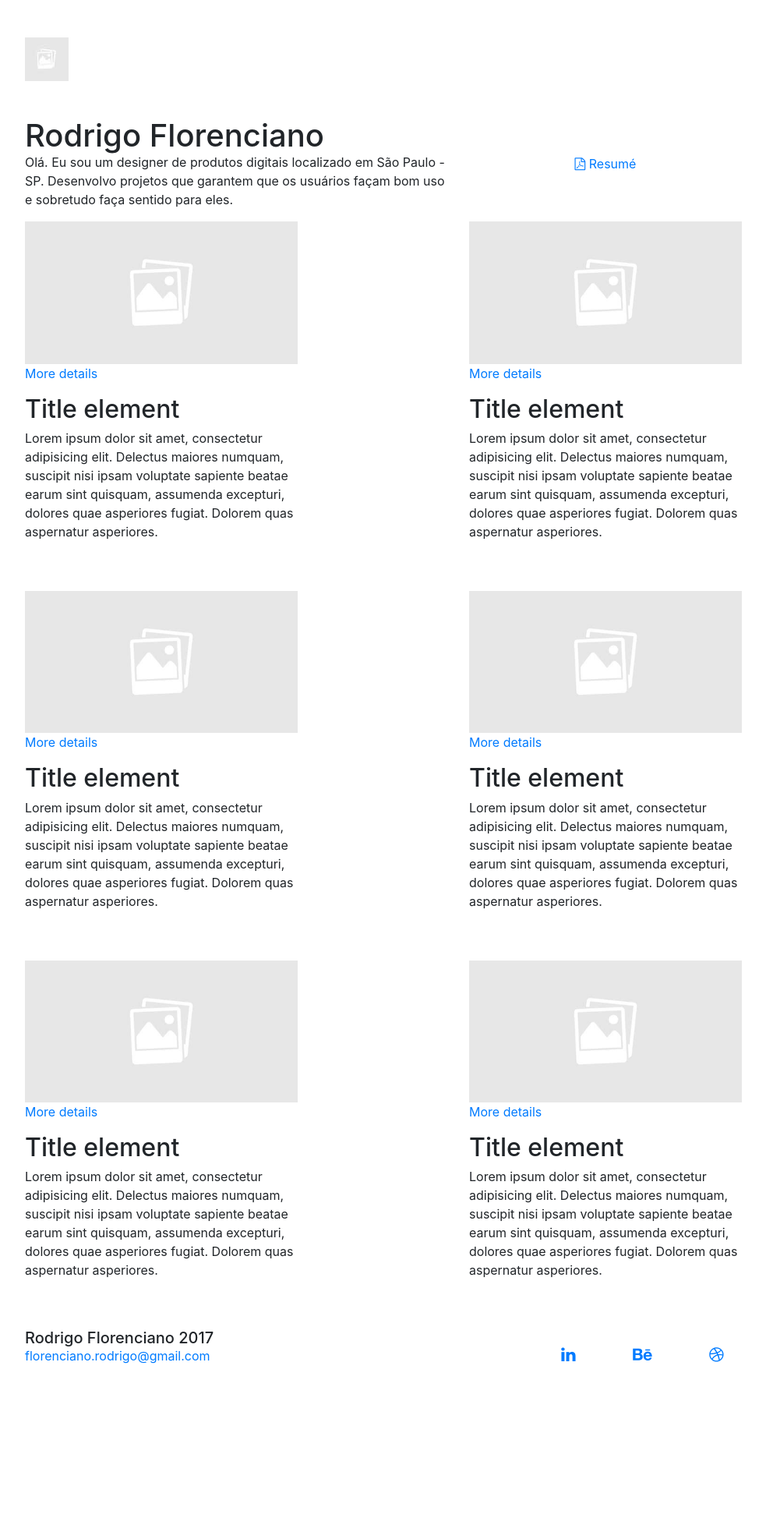
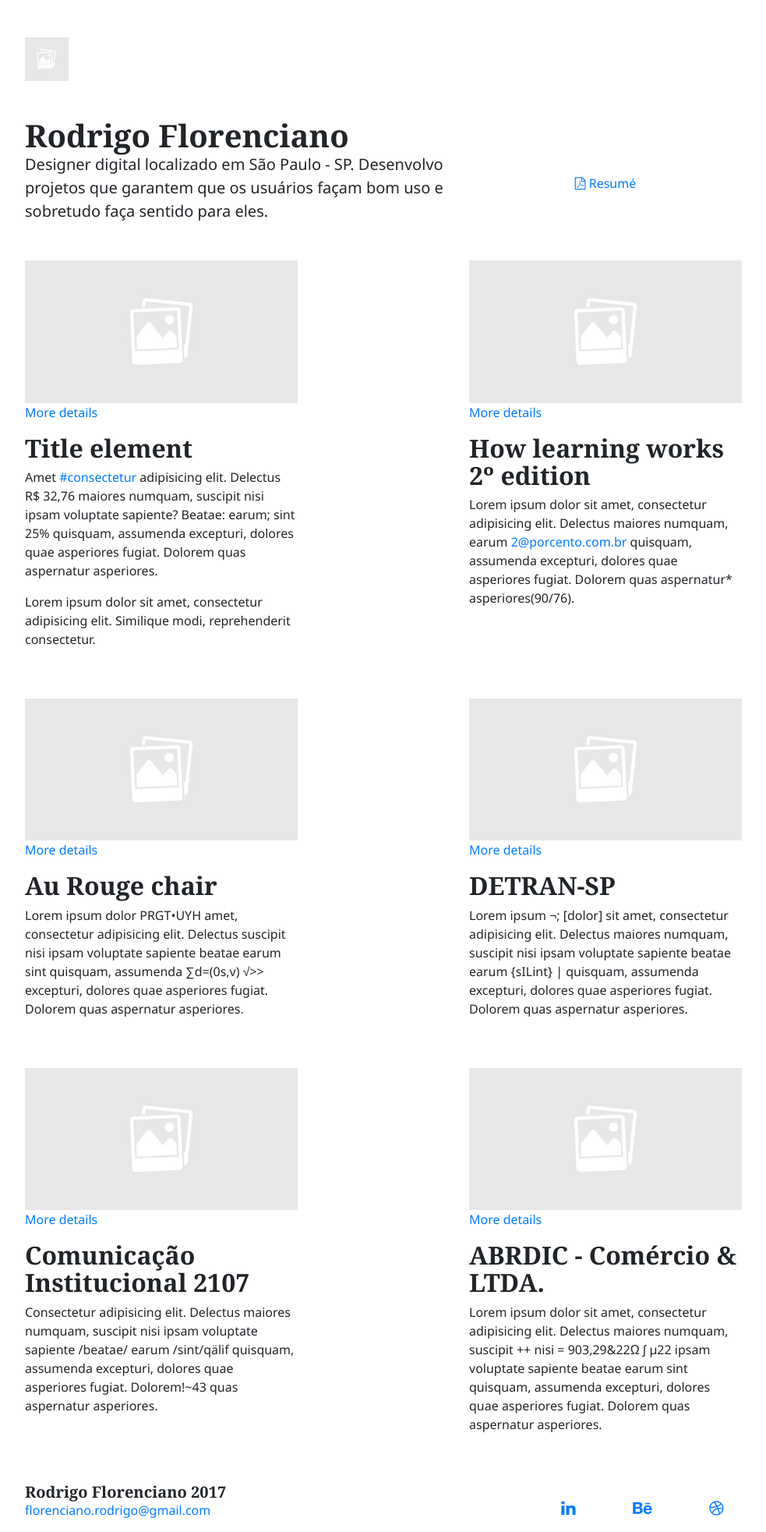
Before and after one commit to florenciano/portifolio, a PHP site: page / in a window 1280 px wide. Shown: the whole page at 78% size, without its empty margins (148-1131 px from the left). Before the commit the page ends 1749 px from the top, so only its background shows below. Run offline with PHP 8.4, Linux system fonts and the light colour scheme.

Commit message:
study - fontes part I

```diff
--- /dev/null
+++ b/new/assets/sass/layout/_footer.scss
@@ -0,0 +1,4 @@
+/************************************
+* Portfolio - Rodrigo Florenciano
+* FOOTER
+************************************/
--- /dev/null
+++ b/new/assets/sass/layout/_main.scss
@@ -0,0 +1,16 @@
+/************************************
+* Portfolio - Rodrigo Florenciano
+* MAIN
+************************************/
+
+// test replace font-size:
+@import url('https://fonts.googleapis.com/css?family=Noto+Sans|Noto+Serif:700');
+
+body {
+	font-family: 'Noto Sans', sans-serif;
+}
+
+.h1, .h2, .h3, .h4, .h5, .h6 {
+	font-family: 'Noto Serif', serif;
+	font-weight: 700;
+}
--- a/new/assets/sass/screen.scss
+++ b/new/assets/sass/screen.scss
@@ -11,5 +11,7 @@
 
 
 
+@import "layout/main";
 @import "layout/header";
+@import "layout/footer";
 @import "font-awesomefont-4.7.0/font-awesome";
--- a/new/index.html
+++ b/new/index.html
@@ -22,8 +22,8 @@
             </div>
             <div class="row justify-content-center">
                 <div class="col-md-6">
-                    <h1 class="mb-0">Rodrigo Florenciano</h1>
-                    <p class="">Olá. Eu sou um designer de produtos digitais localizado em São Paulo - SP. Desenvolvo projetos que garantem que os usuários façam bom uso e sobretudo faça sentido para eles.</p>
+                    <h1 class="h1 mb-0">Rodrigo Florenciano</h1>
+                    <p class="lead mb-5">Designer digital localizado em São Paulo - SP. Desenvolvo projetos que garantem que os usuários façam bom uso e sobretudo faça sentido para eles.</p>
                 </div>
                 <div class="col-md-4">
                     <div class="row h-100">
@@ -39,52 +39,53 @@
                 <div class="col-md-4 mb-5">
                     <img src="assets/img/placeholder.jpg" alt="Imagem do Projeto" class="mw-100">
                     <p><a href="projeto/name-projeto/" title="Titulo do projeto">More details</a></p>
-                    <h2>Title element</h2>
-                    <p>Lorem ipsum dolor sit amet, consectetur adipisicing elit. Delectus maiores numquam, suscipit nisi ipsam voluptate sapiente beatae earum sint quisquam, assumenda excepturi, dolores quae asperiores fugiat. Dolorem quas aspernatur asperiores.</p>
+                    <h2 class=" h2">Title element</h2>
+                    <p>Amet <a href="#">#consectetur</a> adipisicing elit. Delectus R$ 32,76 maiores numquam, suscipit nisi ipsam voluptate sapiente? Beatae: earum; sint 25% quisquam, assumenda excepturi, dolores quae asperiores fugiat. Dolorem quas aspernatur asperiores.</p>
+                    <p>Lorem ipsum dolor sit amet, consectetur adipisicing elit. Similique modi, reprehenderit consectetur.</p>
                 </div>
                 <div class="col-md-2 mb-0"></div>
                 <div class="col-md-4 mb-5">
                     <img src="assets/img/placeholder.jpg" alt="Imagem do Projeto" class="mw-100">
                     <p><a href="projeto/name-projeto/" title="Titulo do projeto">More details</a></p>
-                    <h2>Title element</h2>
-                    <p>Lorem ipsum dolor sit amet, consectetur adipisicing elit. Delectus maiores numquam, suscipit nisi ipsam voluptate sapiente beatae earum sint quisquam, assumenda excepturi, dolores quae asperiores fugiat. Dolorem quas aspernatur asperiores.</p>
+                    <h2 class=" h2">How learning works 2º edition</h2>
+                    <p>Lorem ipsum dolor sit amet, consectetur adipisicing elit. Delectus maiores numquam, earum <a href="#">2@porcento.com.br</a> quisquam, assumenda excepturi, dolores quae asperiores fugiat. Dolorem quas aspernatur* asperiores(90/76).</p>
                 </div>
             </div>
             <div class="row justify-content-center">
                 <div class="col-md-4 mb-5">
                     <img src="assets/img/placeholder.jpg" alt="Imagem do Projeto" class="mw-100">
                     <p><a href="projeto/name-projeto/" title="Titulo do projeto">More details</a></p>
-                    <h2>Title element</h2>
-                    <p>Lorem ipsum dolor sit amet, consectetur adipisicing elit. Delectus maiores numquam, suscipit nisi ipsam voluptate sapiente beatae earum sint quisquam, assumenda excepturi, dolores quae asperiores fugiat. Dolorem quas aspernatur asperiores.</p>
+                    <h2 class=" h2">Au Rouge chair</h2>
+                    <p>Lorem ipsum dolor PRGT•UYH amet, consectetur adipisicing elit. Delectus suscipit nisi ipsam voluptate sapiente beatae earum sint quisquam, assumenda ∑d=(0s,v) √>> excepturi, dolores quae asperiores fugiat. Dolorem quas aspernatur asperiores.</p>
                 </div>
                 <div class="col-md-2 mb-0"></div>
                 <div class="col-md-4 mb-5">
                     <img src="assets/img/placeholder.jpg" alt="Imagem do Projeto" class="mw-100">
                     <p><a href="projeto/name-projeto/" title="Titulo do projeto">More details</a></p>
-                    <h2>Title element</h2>
-                    <p>Lorem ipsum dolor sit amet, consectetur adipisicing elit. Delectus maiores numquam, suscipit nisi ipsam voluptate sapiente beatae earum sint quisquam, assumenda excepturi, dolores quae asperiores fugiat. Dolorem quas aspernatur asperiores.</p>
+                    <h2 class=" h2">DETRAN-SP</h2>
+                    <p>Lorem ipsum ¬; [dolor] sit amet, consectetur adipisicing elit. Delectus maiores numquam, suscipit nisi ipsam voluptate sapiente beatae earum {sILint} | quisquam, assumenda excepturi, dolores quae asperiores fugiat. Dolorem quas aspernatur asperiores.</p>
                 </div>
             </div>
             <div class="row justify-content-center">
                 <div class="col-md-4 mb-5">
                     <img src="assets/img/placeholder.jpg" alt="Imagem do Projeto" class="mw-100">
                     <p><a href="projeto/name-projeto/" title="Titulo do projeto">More details</a></p>
-                    <h2>Title element</h2>
-                    <p>Lorem ipsum dolor sit amet, consectetur adipisicing elit. Delectus maiores numquam, suscipit nisi ipsam voluptate sapiente beatae earum sint quisquam, assumenda excepturi, dolores quae asperiores fugiat. Dolorem quas aspernatur asperiores.</p>
+                    <h2 class=" h2">Comunicação Institucional 2107</h2>
+                    <p>Consectetur adipisicing elit. Delectus maiores numquam, suscipit nisi ipsam voluptate sapiente /beatae/ earum /sint/qälif quisquam, assumenda excepturi, dolores quae asperiores fugiat. Dolorem!~43 quas aspernatur asperiores.</p>
                 </div>
                 <div class="col-md-2 mb-0"></div>
                 <div class="col-md-4 mb-5">
                     <img src="assets/img/placeholder.jpg" alt="Imagem do Projeto" class="mw-100">
                     <p><a href="projeto/name-projeto/" title="Titulo do projeto">More details</a></p>
-                    <h2>Title element</h2>
-                    <p>Lorem ipsum dolor sit amet, consectetur adipisicing elit. Delectus maiores numquam, suscipit nisi ipsam voluptate sapiente beatae earum sint quisquam, assumenda excepturi, dolores quae asperiores fugiat. Dolorem quas aspernatur asperiores.</p>
+                    <h2 class=" h2">ABRDIC - Comércio & LTDA.</h2>
+                    <p>Lorem ipsum dolor sit amet, consectetur adipisicing elit. Delectus maiores numquam, suscipit ++ nisi = 903,29&22Ω ∫ µ22 ipsam voluptate sapiente beatae earum sint quisquam, assumenda excepturi, dolores quae asperiores fugiat. Dolorem quas aspernatur asperiores.</p>
                 </div>
             </div>
         </article>
         <footer class="">
             <div class="row justify-content-center">
                 <div class="col-md-6">
-                    <h5 class="my-0"><i class="glyphicon glyphicon-registration-mark"></i>Rodrigo Florenciano 2017</h5>
+                    <h5 class="h5 my-0"><i class="glyphicon glyphicon-registration-mark"></i>Rodrigo Florenciano 2017</h5>
                     <p class=""><a href="mailto:florenciano.rodrigo@gmail.com?subject=Contato%20via%20portfolio" class="">florenciano.rodrigo@gmail.com</a></p>
                 </div>
                 <div class="col-md-4">
```
Also changed, not shown: new/projeto/name-projeto/index.html (+9 -9 lines), new/assets/css/screen.css, 2 other files.
